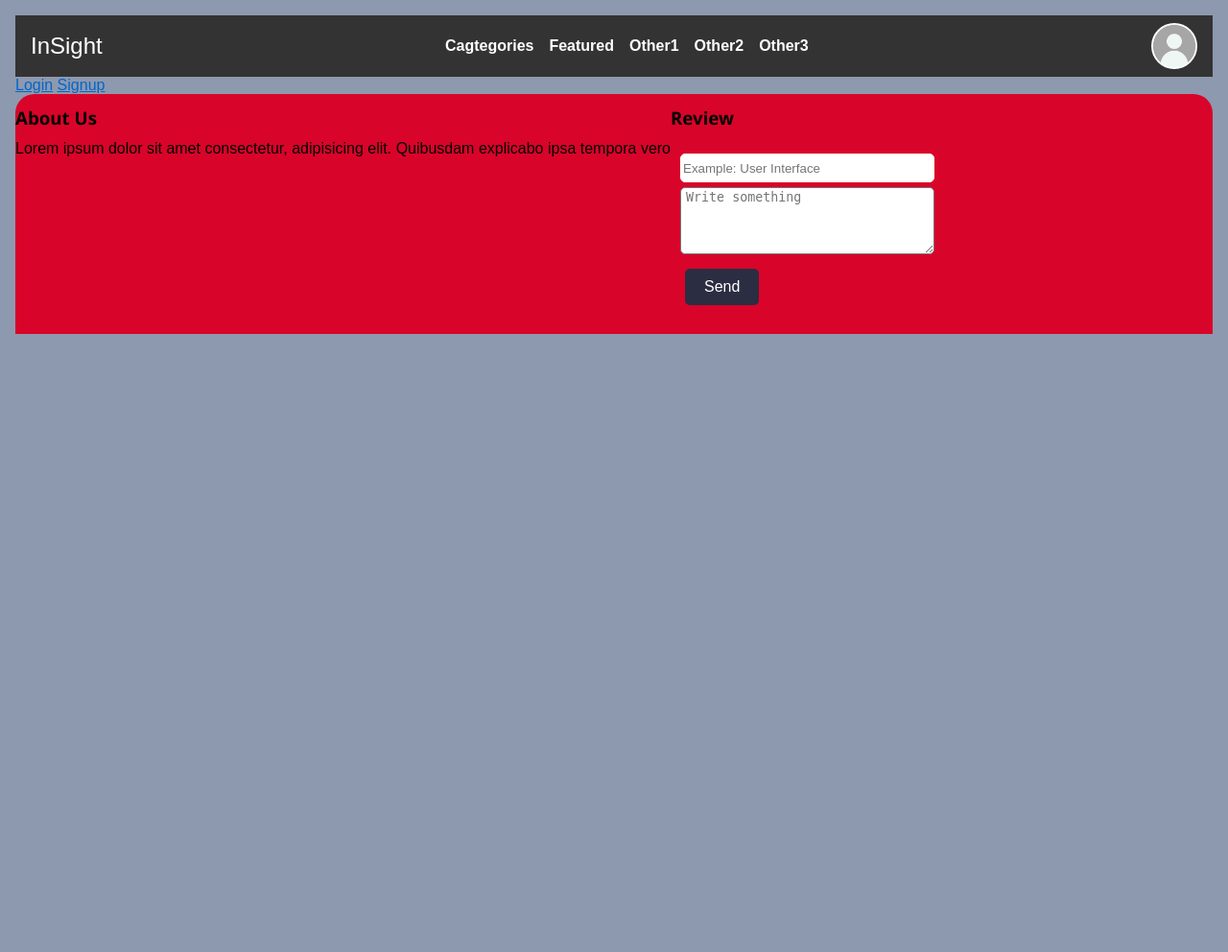
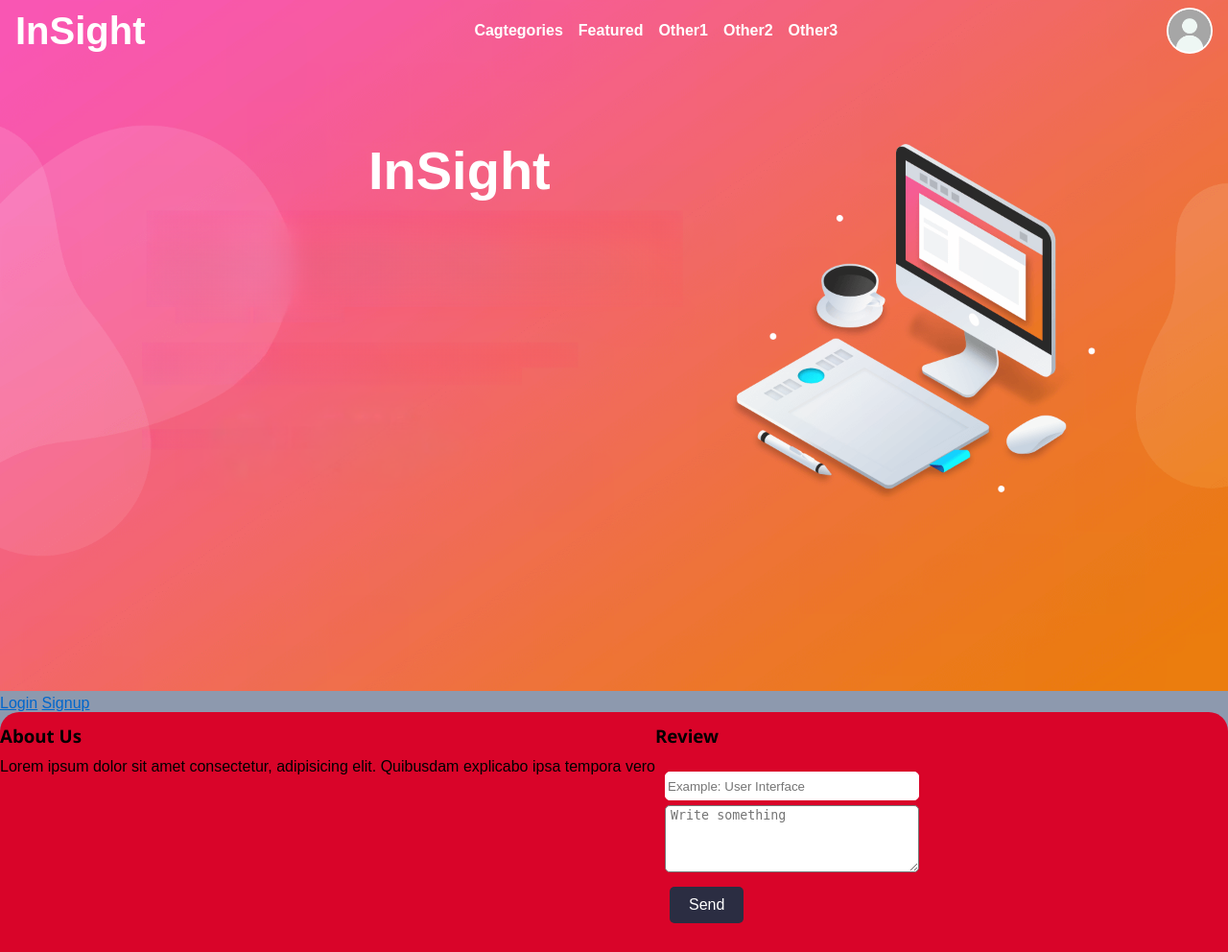
Before and after one commit to Isa8205/Insight, a Django app: template main/templates/index.html in a window 1280 px wide. Shown: the whole page at 96% size. Before the commit the page ends 348 px from the top, so only its background shows below. Run offline with Django 3.2, Linux system fonts and the light colour scheme; the template is opened without the code that fills it, so the values that code supplies are empty.

Commit message:
Index.html
Ui continuation and refurbishing

```diff
--- a/main/static/css/main.css
+++ b/main/static/css/main.css
@@ -89,7 +89,7 @@ a {
 The styles for the logo
 ------------------------------------------------------------------------------------------------------
 */
-.logo {
+/* .logo {
     display: flex;
     justify-content: center;
     align-items: center;
@@ -107,7 +107,7 @@ The styles for the logo
     color: white;
     font-size: 3.5em;
     font-weight: bold;
-}
+} */
 
 /*
 ------------------------------------------------------------------------------------------------------
--- a/main/templates/index.html
+++ b/main/templates/index.html
@@ -8,11 +8,6 @@
     <link rel="stylesheet" href="{% static 'css/main.css' %}">
 
     <style>
-
-        body {
-            padding: 1rem;
-        }
-
         .articles {
             display: grid;
             grid-template-columns: repeat(auto-fit, minmax(350px, 1fr));
@@ -93,88 +88,26 @@
         }
     </style>
 
-    <!-- <style>
-        nav {
-            display: flex;
-            justify-content: space-between;
-            align-items: center;
-            color: #F15412;
-        }
-        nav .left {
-            font-size: 1.5em;
-            color: white;
-        }
-
-        nav .middle  ul{
-            display: flex;
-            list-style: none;
-            gap: .5em;
-            justify-content: start;
-        }
-
-        nav .middle ul li {
-            font-size: 1em;
-            font-weight: bold;
-        }
-
-        nav .right {
-            display: flex;
-            justify-content: center;
-            align-items: center;
-        }
-
-        nav .right img {
-            width: 3em;
-            height: 3em;
-            border-radius: 100%;
-            object-fit: cover;
-        }
-
-        nav .toggler-icon {display: none;}
-
-        nav .toggler-icon > button {
-            padding-block: .7em;
-            padding-inline: .7em;
-            border-radius: 4px;
-            border: none;
-            cursor: pointer;
-        }
-
-        @media screen and (max-width: 750px) {
-            nav .middle {
-                display: none;
-            }
-
-            nav .toggler-icon {
-                display: block;
-            }
-
-            nav .active {position: fixed; overflow-x: auto; z-index: 2;}
-
-            nav .active .toggler-icon {
-                position: absolute;
-                top: 1em;
-                right: 1em;
-            }
-
-            nav .responsive {}
-
-        }
-    </style> -->
 
     <style>
         nav {
+            z-index: 100;
+            position: fixed;
+            top: 0;
+            right: 0;
+            left: 0;
             display: flex;
             justify-content: space-between;
             align-items: center;
             padding: 0.5em 1em;
-            background-color: #333;
+            background-color: transparent;
             color: #F15412;
         }
 
         nav .left {
-            font-size: 1.5em;
+            font-size: 2.5em;
             color: white;
+            font-weight: bold;
         }
 
         nav .middle {
@@ -245,6 +178,26 @@
         }
     </style>
 
+    <style>
+        .logo {
+            position: relative;
+        }
+
+        .logo img {
+            width: 100%;
+            height: auto;
+        }
+
+        .logo .brand {
+            position: absolute;
+            top: 20%;
+            left: 30%;
+            font-size: 3.5rem;
+            color: white;
+            font-weight: bold;
+        }
+    </style>
+
 
 
 </head>
@@ -284,9 +237,10 @@
 
         <!-- The logo of the website -->
         <section>
-            <!-- <div class="logo">
-                <img src="{% static 'images/logo.png' %}" alt="" width="100%">
-            </div> -->
+            <div class="logo">
+                <img src="{% static 'images/Logo.png' %}" alt="" width="100%">
+                <span class="brand">InSight</span>
+            </div>
         </section>
 
 
@@ -334,6 +288,7 @@
 
                         <div class="action-btn">
                             <a href="{% url 'page'  article.id %}"><button class="btn">Read Article</button></a>
+                            <a href="{% url 'del_article' article.id %}"><button class="btn">Delete</button></a>
                         </div>
 
                     </div>
--- a/main/urls.py
+++ b/main/urls.py
@@ -8,6 +8,7 @@ urlpatterns = [
     path('upload/', view= views.upload, name = 'upload'),
     path('login', view=views.user_login, name = 'login'),
     path('account/details/<int:user_id>/', views.single_user, name='user_account'),
-    path('articles/content/<int:article_id>', views.single_page, name='page'),
+    path('articles/content/<int:article_id>', views.single_article, name='page'),
     path('check_username/', views.check_username, name='check_username'),
+    path('articles/remove/<int:article_id>', views.del_article, name='del_article'),
 ]
```
Also changed, not shown: main/templates/login.html (+7 -1 lines), main/views.py (+31 -21 lines), db.sqlite3, media/Articles/cover_images/Dolor maiores voluptates ex velit sapiente qui similique saepe culpa maiores pariatur Cupidatat.png (added), media/Articles/cover_images/Photo1.jpg (added), media/Articles/cover_images/Photo2.jpg (added), media/Articles/cover_images/Photo3.jpg (added).
